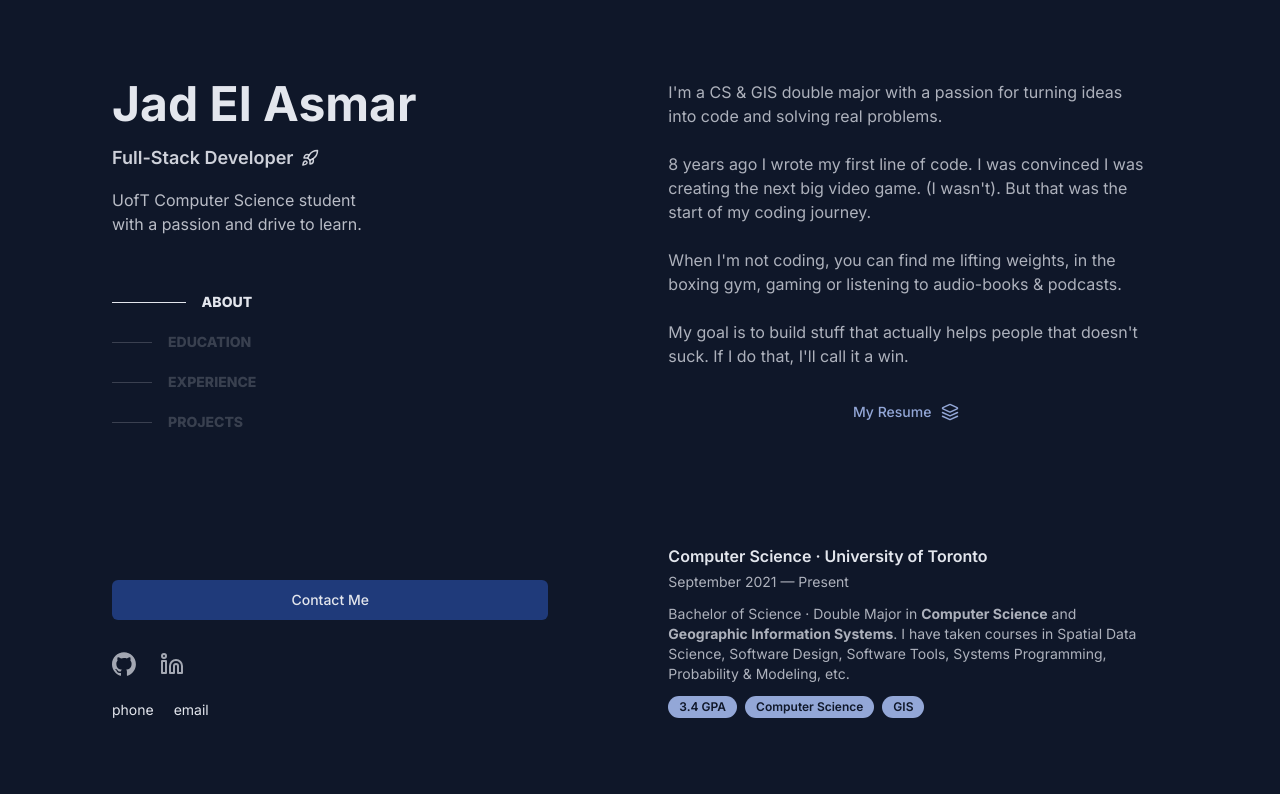
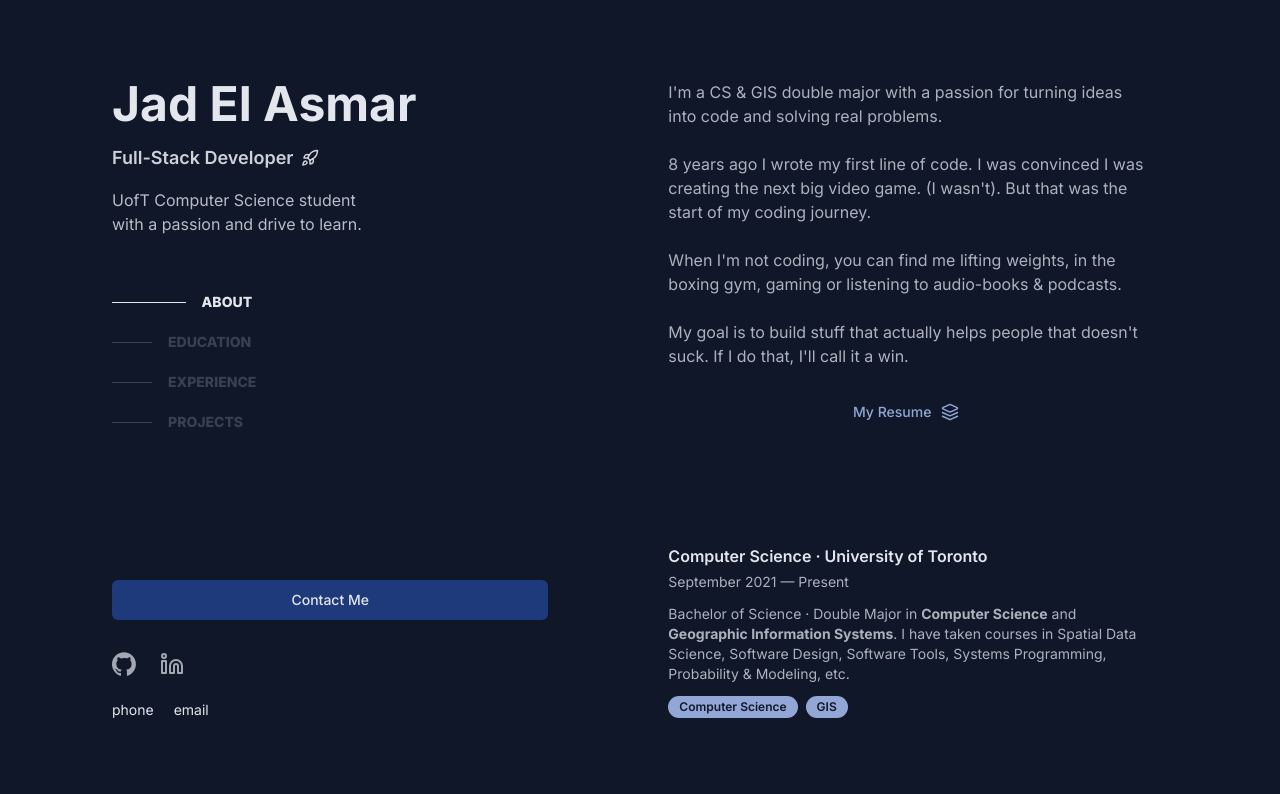
Before and after one commit to 1elasmarjad/jads-portfolio-website, a Next.js app: page / in a window 1280 px wide. Shown: the top 794 px of the page. Built offline with nearby package versions, Linux system fonts and the light colour scheme.

Commit message:
🗑️ Removed some badges

```diff
--- a/src/components/portfolio.tsx
+++ b/src/components/portfolio.tsx
@@ -215,8 +215,6 @@ export default function Portfolio({ spec }: { spec: "gis" | "cs" }) {
                   Tools, Systems Programming, Probability & Modeling, etc.
                 </p>
                 <ul className="mt-3 flex gap-2">
-                  <Badge>3.4 GPA</Badge>
-
                   {spec === "gis" ? (
                     <>
                       <Badge>GIS</Badge>
```
